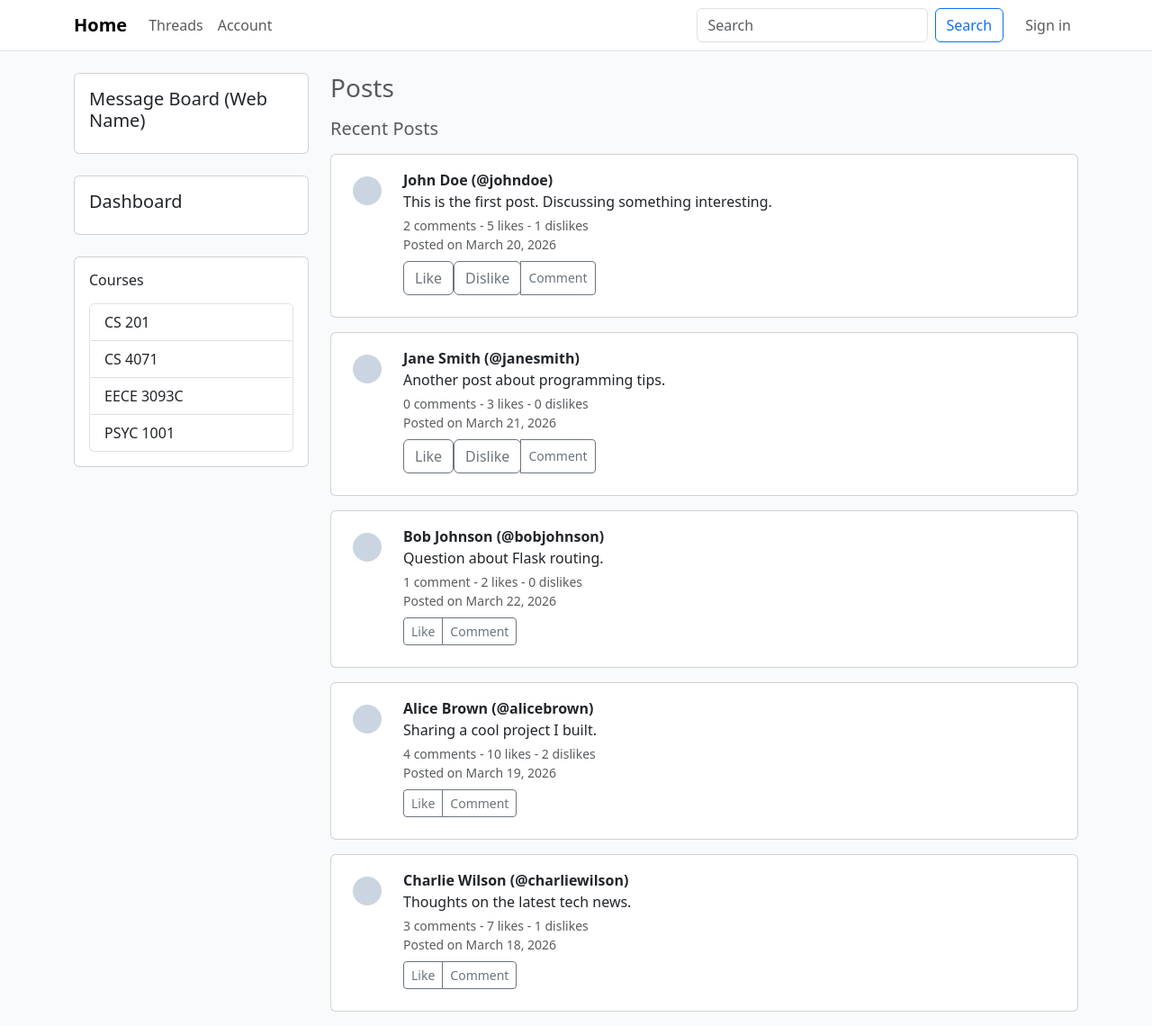
After one commit to king2gj/messaging-app, a Flask app: template templates/posts.html in a window 1280 px wide. The commit adds this page. Shown: the whole page at 90% size. Run offline with Flask 3, Linux system fonts and the light colour scheme; the template is opened without the code that fills it, so the values that code supplies are empty.

Commit message:
Working on view_post and the posts page (feed)

```diff
--- a/api.py
+++ b/api.py
@@ -143,5 +143,10 @@ def edit_post(post_id):
             return redirect(url_for("view_post", post_id=post_id))
 
 
+@board.route("/testpost")
+def testpost():
+    return render_template("testpost.html")
+
+
 if __name__ == '__main__':
     board.run(debug=True)
--- /dev/null
+++ b/templates/posts.html
@@ -0,0 +1,157 @@
+{% extends "base.html" %}
+
+{% block title %}Posts{% endblock %}
+
+{% block content %}
+<div class="row">
+  <div id="sidebar" class="collapse d-md-block col-md-3">
+    <div class="card mb-4">
+      <div class="card-body">
+        <h5 class="card-title">Message Board (Web Name)</h5>
+      </div>
+    </div>
+
+    <div class="card mb-4">
+      <div class="card-body">
+        <h5 class="card-title">Dashboard</h5>
+      </div>
+    </div>
+
+    <div class="card mb-4">
+      <div class="card-body">
+        <h6 class="mb-3">Courses</h6>
+        <div class="list-group">
+          <button class="list-group-item list-group-item-action" type="button">CS 201</button>
+          <button class="list-group-item list-group-item-action" type="button">CS 4071</button>
+          <button class="list-group-item list-group-item-action" type="button">EECE 3093C</button>
+          <button class="list-group-item list-group-item-action" type="button">PSYC 1001</button>
+        </div>
+      </div>
+    </div>
+
+  </div>
+
+  <main class="col-md-9">
+    <div class="d-flex justify-content-between align-items-center mb-3">
+      <div class="d-flex align-items-center gap-2">
+        <button class="btn btn-sm btn-outline-secondary d-md-none" type="button" data-bs-toggle="collapse" data-bs-target="#sidebar" aria-controls="sidebar" aria-expanded="false">Menu</button>
+        <h2 class="h3 text-muted mb-0">Posts</h2>
+      </div>
+    </div>
+
+    <section>
+      <h3 class="h5 text-muted mb-3">Recent Posts</h3>
+      <div class="card mb-3">
+        <div class="card-body">
+          <div class="d-flex align-items-start mb-2">
+            <img src="{{ url_for('static', filename='images/john.svg') }}" class="rounded-circle me-3" width="48" height="48" alt="avatar">
+            <div>
+              <strong>John Doe (@johndoe)</strong>
+              <p class="mb-1">This is the first post. Discussing something interesting.</p>
+              <div class="text-muted small">2 comments - 5 likes - 1 dislikes</div>
+              <div class="text-muted small">Posted on March 20, 2026</div>
+              <div class="mt-2">
+                <div class="btn-group btn-group-sm" role="group" aria-label="post actions">
+                  <form method="POST" action="/like/1" class="d-inline">
+                    <button type="submit" class="btn btn-outline-secondary">Like</button>
+                  </form>
+                  <form method="POST" action="/dislike/1" class="d-inline">
+                    <button type="submit" class="btn btn-outline-secondary">Dislike</button>
+                  </form>
+                  <button type="button" class="btn btn-outline-secondary" onclick="window.location.href='/thread/1'">Comment</button>
+                </div>
+              </div>
+            </div>
+          </div>
+        </div>
+      </div>
+
+      <div class="card mb-3">
+        <div class="card-body">
+          <div class="d-flex align-items-start mb-2">
+            <img src="{{ url_for('static', filename='images/john.svg') }}" class="rounded-circle me-3" width="48" height="48" alt="avatar">
+            <div>
+              <strong>Jane Smith (@janesmith)</strong>
+              <p class="mb-1">Another post about programming tips.</p>
+              <div class="text-muted small">0 comments - 3 likes - 0 dislikes</div>
+              <div class="text-muted small">Posted on March 21, 2026</div>
+              <div class="mt-2">
+                <div class="btn-group btn-group-sm" role="group" aria-label="post actions">
+                  <form method="POST" action="/like/2" class="d-inline">
+                    <button type="submit" class="btn btn-outline-secondary">Like</button>
+                  </form>
+                  <form method="POST" action="/dislike/2" class="d-inline">
+                    <button type="submit" class="btn btn-outline-secondary">Dislike</button>
+                  </form>
+                  <button type="button" class="btn btn-outline-secondary" onclick="window.location.href='/thread/2'">Comment</button>
+                </div>
+              </div>
+            </div>
+          </div>
+        </div>
+      </div>
+
+      <div class="card mb-3">
+        <div class="card-body">
+          <div class="d-flex align-items-start mb-2">
+            <img src="{{ url_for('static', filename='images/john.svg') }}" class="rounded-circle me-3" width="48" height="48" alt="avatar">
+            <div>
+              <strong>Bob Johnson (@bobjohnson)</strong>
+              <p class="mb-1">Question about Flask routing.</p>
+              <div class="text-muted small">1 comment - 2 likes - 0 dislikes</div>
+              <div class="text-muted small">Posted on March 22, 2026</div>
+              <div class="mt-2">
+                <div class="btn-group btn-group-sm" role="group" aria-label="post actions">
+                  <button type="button" class="btn btn-outline-secondary">Like</button>
+                  <button type="button" class="btn btn-outline-secondary">Comment</button>
+                </div>
+              </div>
+            </div>
+          </div>
+        </div>
+      </div>
+
+      <!-- Add more threads here for scrolling -->
+      <div class="card mb-3">
+        <div class="card-body">
+          <div class="d-flex align-items-start mb-2">
+            <img src="{{ url_for('static', filename='images/john.svg') }}" class="rounded-circle me-3" width="48" height="48" alt="avatar">
+            <div>
+              <strong>Alice Brown (@alicebrown)</strong>
+              <p class="mb-1">Sharing a cool project I built.</p>
+              <div class="text-muted small">4 comments - 10 likes - 2 dislikes</div>
+              <div class="text-muted small">Posted on March 19, 2026</div>
+              <div class="mt-2">
+                <div class="btn-group btn-group-sm" role="group" aria-label="post actions">
+                  <button type="button" class="btn btn-outline-secondary">Like</button>
+                  <button type="button" class="btn btn-outline-secondary">Comment</button>
+                </div>
+              </div>
+            </div>
+          </div>
+        </div>
+      </div>
+
+      <div class="card mb-3">
+        <div class="card-body">
+          <div class="d-flex align-items-start mb-2">
+            <img src="{{ url_for('static', filename='images/john.svg') }}" class="rounded-circle me-3" width="48" height="48" alt="avatar">
+            <div>
+              <strong>Charlie Wilson (@charliewilson)</strong>
+              <p class="mb-1">Thoughts on the latest tech news.</p>
+              <div class="text-muted small">3 comments - 7 likes - 1 dislikes</div>
+              <div class="text-muted small">Posted on March 18, 2026</div>
+              <div class="mt-2">
+                <div class="btn-group btn-group-sm" role="group" aria-label="post actions">
+                  <button type="button" class="btn btn-outline-secondary">Like</button>
+                  <button type="button" class="btn btn-outline-secondary">Comment</button>
+                </div>
+              </div>
+            </div>
+          </div>
+        </div>
+      </div>
+    </section>
+  </main>
+</div>
+{% endblock %}
```
Also changed, not shown: templates/testpost.html (+125 -3 lines), templates/view_post.html (added, +144 -0 lines).
